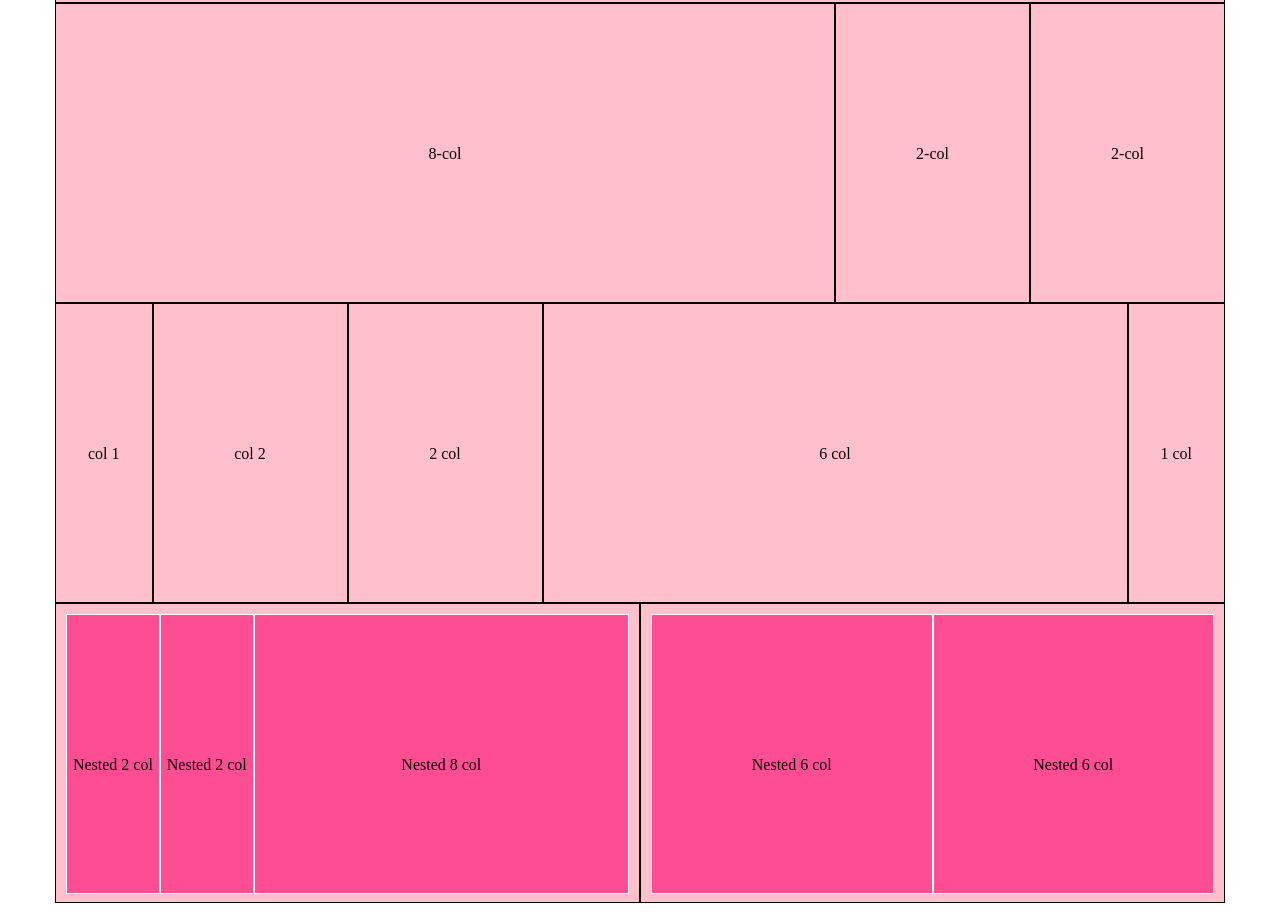
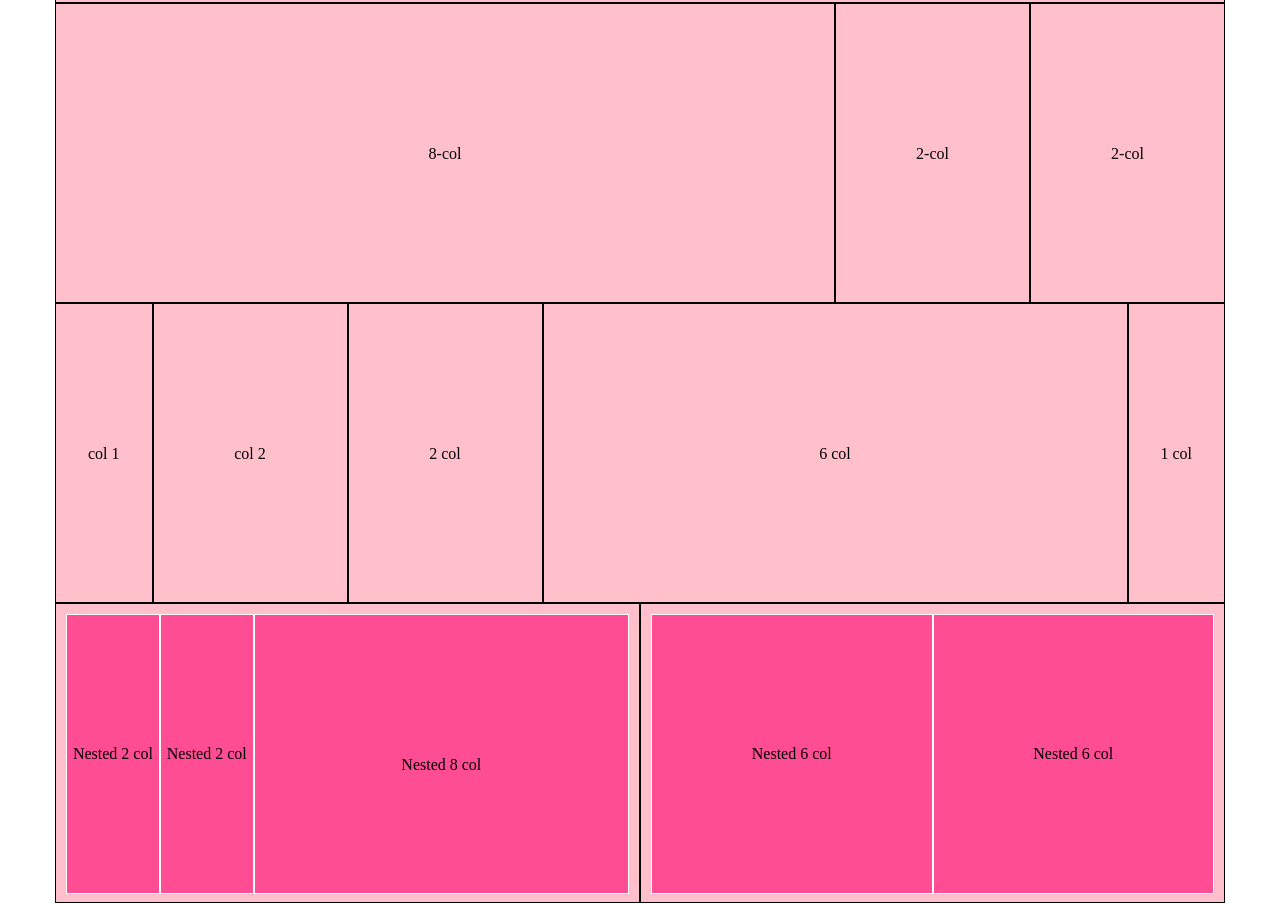
Before and after one commit to Mirco-verde1/html-css-12bool, a plain HTML site: page index.html in a window 1280 px wide. Shown: the part 597-1512 px from the top of the page. Drawn offline with Linux system fonts and the light colour scheme.

Commit message:
centratura testo esercizio+inizio bonus

```diff
--- a/CSS/style.css
+++ b/CSS/style.css
@@ -7,6 +7,7 @@
 .container{
 	text-align: center;
 	line-height: 300px;
+	position: relative;
 }
 
 .pad10{
@@ -18,3 +19,10 @@
 	background: #ff4d94;
 	border: 1px solid #fff;
 }
+
+.nest-text{
+	transform: translate(-50% , -50%);
+	top: 50%;
+	left: 50%;
+	position: relative;
+}
--- a/index.html
+++ b/index.html
@@ -109,10 +109,16 @@
 		 <div class="container pad10">
 
 			 <div class="col-2">
-        Nested 2 col
+				 <div class="nest-text">
+				 	Nested 2 col
+				 </div>
+
 			 </div>
 			 <div class="col-2">
-        Nested 2 col
+				 <div class="nest-text">
+				 	  Nested 2 col
+				 </div>
+
 			 </div>
 
 			 <div class="col-8">
@@ -128,10 +134,16 @@
     <div class="container pad10">
 
 			<div class="col-6">
-				Nested 6 col
+				<div class="nest-text">
+         Nested 6 col
+				</div>
 			</div>
+
 			<div class="col-6">
-				Nested 6 col
+				<div class="nest-text">
+					Nested 6 col
+				</div>
+
 			</div>
 
     </div>
```
Also changed, not shown: index-bonus.html (added, +11 -0 lines), CSS/style bonus.css (added).
